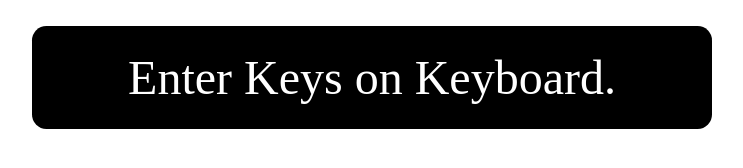
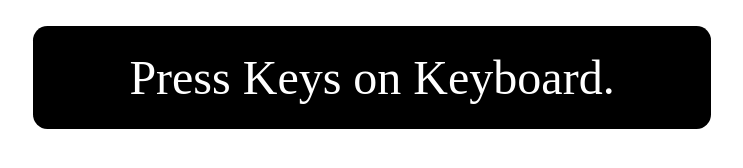
Before and after one commit to bbandydd/keyinfo, a plain HTML site: page index.html in a window 1280 px wide. Shown: the whole page, without its empty margins (268-1011 px from the left). Drawn offline with nearby package versions, Linux system fonts and the light colour scheme.

Commit message:
modified initial word

```diff
--- a/index.html
+++ b/index.html
@@ -41,7 +41,7 @@
             el: '#app',
             data: {
                 keycode: '',
-                key: 'Enter Keys on Keyboard.'
+                key: 'Press Keys on Keyboard.'
             },
             created: function() {
                 var that = this;
```
